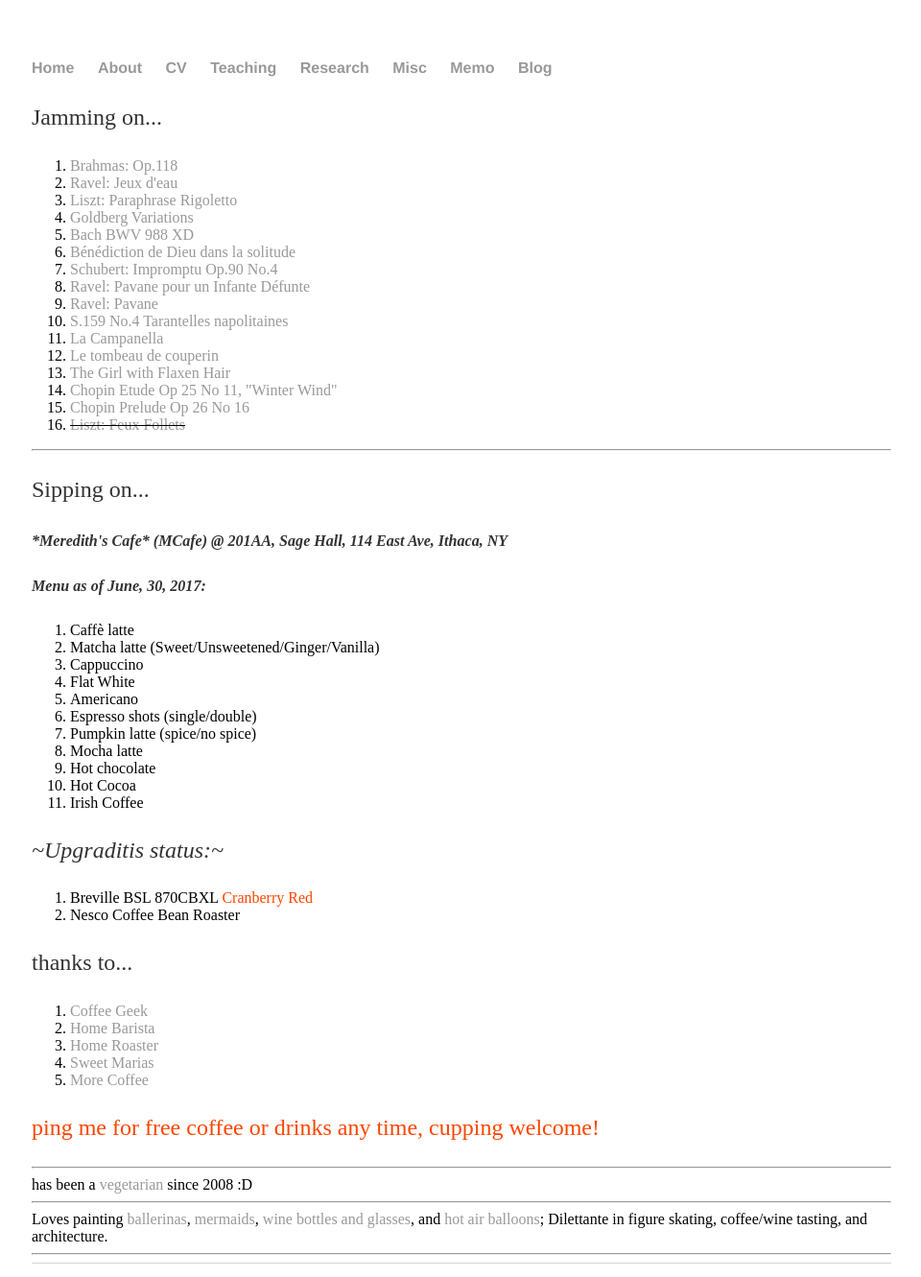
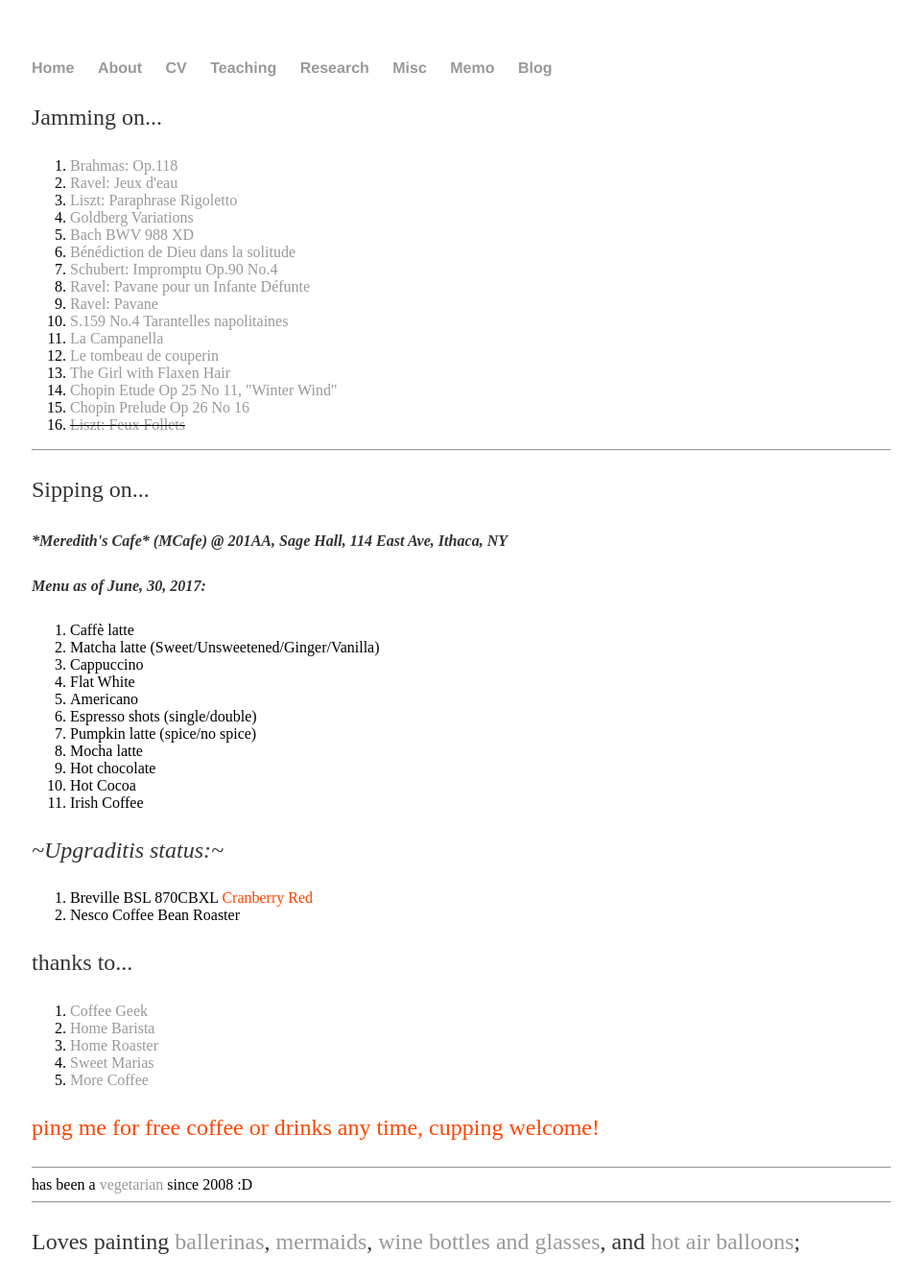
Before and after one commit to shenglih/shenglih.github.io, a Jekyll site: the page built from misc/index.html, in a window 1280 px wide. Shown: the top 1331 px of the page at 96% size, without its empty margins (159-1119 px from the left). Built offline with Jekyll 4.4.1, drawn with Linux system fonts in a browser that asks for light colours; some of the changed text lies outside the part shown.

Commit message:
Update index.html

```diff
--- a/misc/index.html
+++ b/misc/index.html
@@ -57,8 +57,8 @@
 
 	has been a <a href="http://www.smbc-comics.com/?id=3105">vegetarian</a> since 2008 :D
 	<hr>
-	Loves painting <a href="">ballerinas</a>, <a href="">mermaids</a>, <a href="">wine bottles and glasses</a>, and <a href="">hot air balloons</a>;
+	<p>Loves painting <a href="">ballerinas</a>, <a href="">mermaids</a>, <a href="">wine bottles and glasses</a>, and <a href="">hot air balloons</a>;</p>
 
-	Dilettante in figure skating, coffee/wine tasting, and architecture.
+	<p>Dilettante in figure skating, coffee/wine tasting, and architecture. </p>
 	<hr>
 </div><!-- /.blurb -->
```
